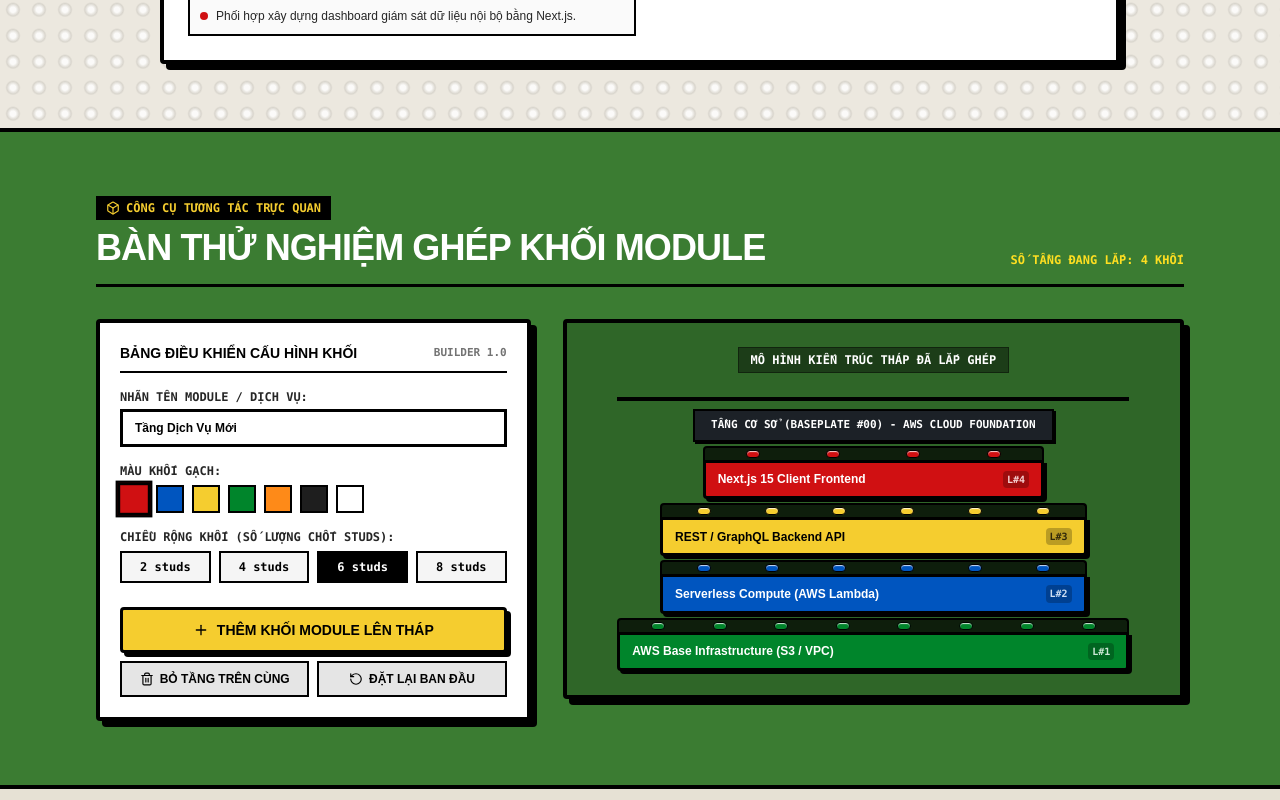
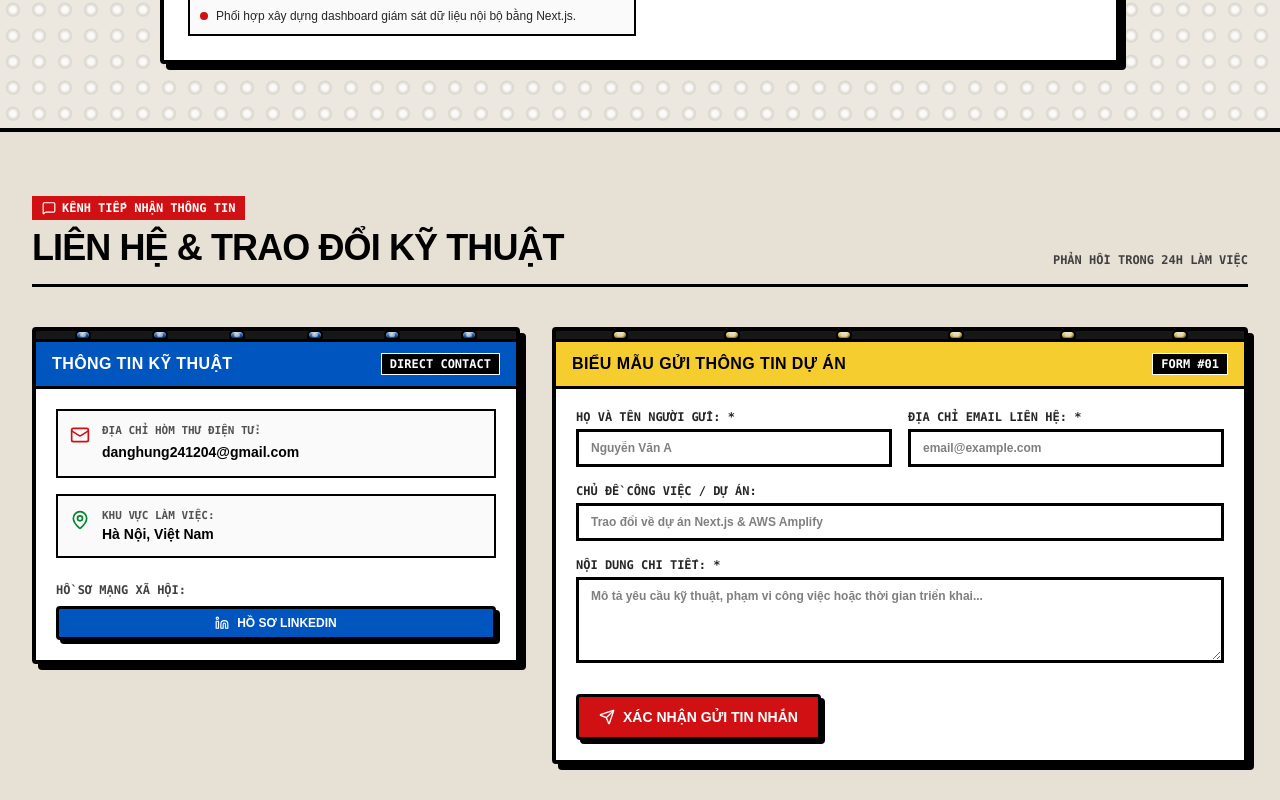
Before and after one commit to dHung2412/Portfolio, a Next.js app: page / in a window 1280 px wide. Shown: the part 5540-6340 px from the top of the page. Built offline with nearby package versions, Linux system fonts and the light colour scheme.

Commit message:
refactor: remove InteractiveBuilder section from Home page

```diff
--- a/src/app/page.tsx
+++ b/src/app/page.tsx
@@ -5,7 +5,6 @@
 import { CertificatesSection } from "@/components/CertificatesSection";
 import { ProjectsSection } from "@/components/ProjectsSection";
 import { ExperienceSection } from "@/components/ExperienceSection";
-import { InteractiveBuilder } from "@/components/InteractiveBuilder";
 import { ContactSection } from "@/components/ContactSection";
 import { Footer } from "@/components/Footer";
 
@@ -20,7 +19,6 @@
         <CertificatesSection />
         <ProjectsSection />
         <ExperienceSection />
-        <InteractiveBuilder />
         <ContactSection />
       </main>
       <Footer />
```
